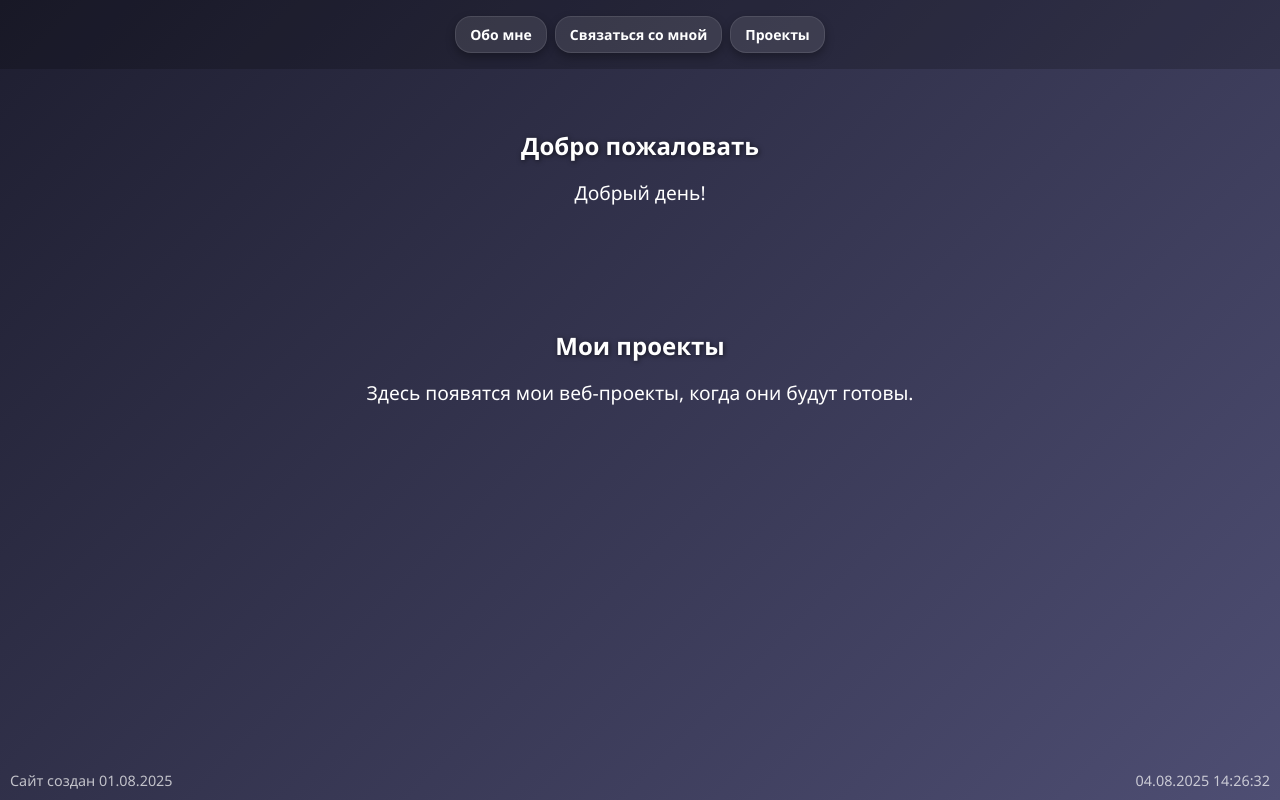
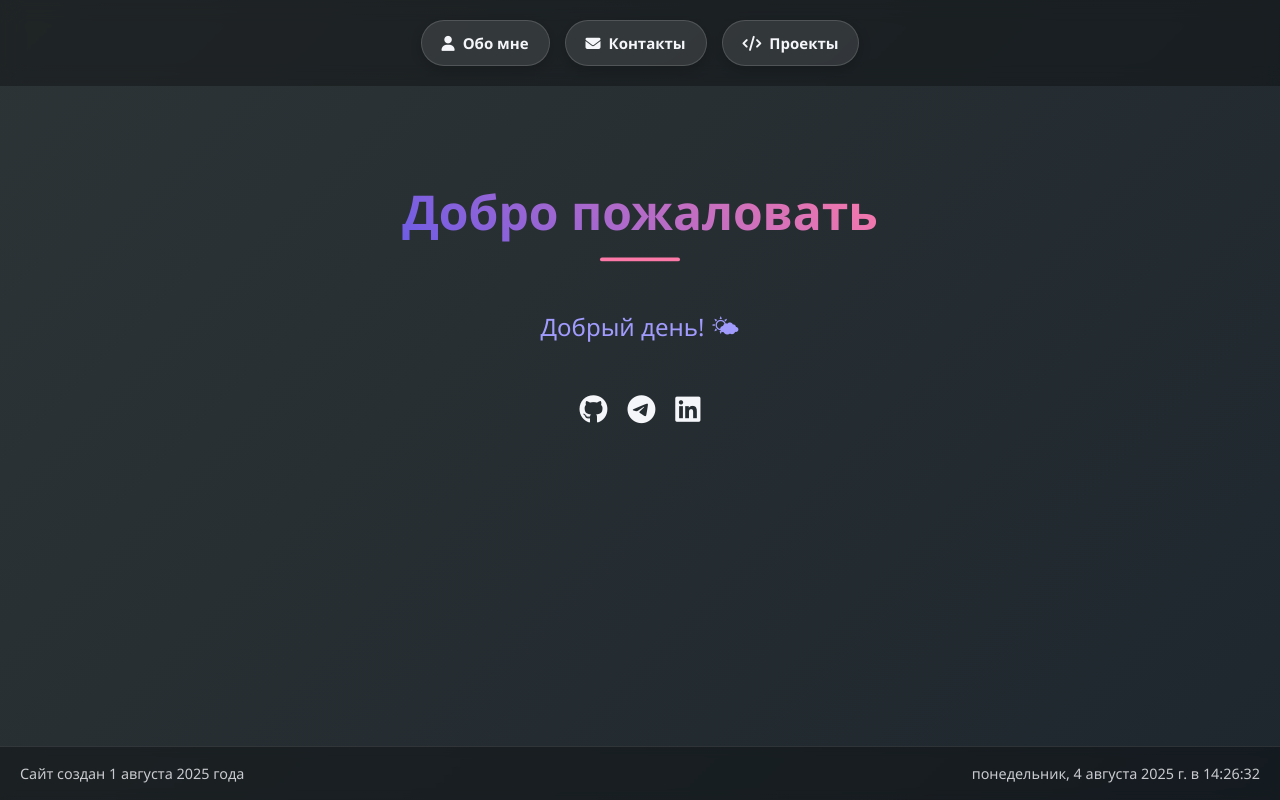
Before and after one commit to IMOMDIN/IMOMDIN.github.io, a plain HTML site: page index.html in a window 1280 px wide. Drawn offline with Linux system fonts and the light colour scheme.

Commit message:
Add files via upload

```diff
--- a/index.html
+++ b/index.html
@@ -4,7 +4,16 @@
   <meta charset="UTF-8" />
   <title>Имомидин — начинающий разработчик</title>
   <meta name="viewport" content="width=device-width, initial-scale=1.0" />
+  <link rel="stylesheet" href="https://cdnjs.cloudflare.com/ajax/libs/font-awesome/6.4.0/css/all.min.css">
   <style>
+    :root {
+      --primary: #6c5ce7;
+      --secondary: #a29bfe;
+      --dark: #2d3436;
+      --light: #f5f6fa;
+      --accent: #fd79a8;
+    }
+
     * {
       margin: 0;
       padding: 0;
@@ -12,70 +21,127 @@
     }
 
     body {
-      font-family: 'Segoe UI', sans-serif;
-      background: linear-gradient(135deg, #1e1e30, #4e4e73);
-      color: #fff;
+      font-family: 'Poppins', 'Segoe UI', sans-serif;
+      background: linear-gradient(135deg, var(--dark), #1e272e);
+      color: var(--light);
       min-height: 100vh;
+      line-height: 1.6;
+      padding-bottom: 80px;
     }
 
     nav {
       display: flex;
       justify-content: center;
-      gap: 8px;
-      padding: 16px;
-      background: rgba(0, 0, 0, 0.2);
+      gap: 15px;
+      padding: 20px;
+      background: rgba(0, 0, 0, 0.3);
+      backdrop-filter: blur(10px);
+      position: sticky;
+      top: 0;
+      z-index: 100;
     }
 
     nav a {
-      padding: 8px 14px;
+      padding: 10px 20px;
       background: rgba(255, 255, 255, 0.1);
-      border-radius: 16px;
+      border-radius: 50px;
       text-decoration: none;
-      color: #fff;
-      font-weight: bold;
-      font-size: 14px;
+      color: var(--light);
+      font-weight: 600;
+      font-size: 15px;
       transition: all 0.3s ease;
-      box-shadow: 0 4px 10px rgba(0,0,0,0.3);
-      border: 1px solid rgba(255,255,255,0.1);
-      white-space: nowrap;
+      box-shadow: 0 4px 15px rgba(0,0,0,0.2);
+      border: 1px solid rgba(255,255,255,0.15);
+      display: flex;
+      align-items: center;
+      gap: 8px;
     }
 
     nav a:hover {
-      background: rgba(255, 255, 255, 0.2);
+      background: var(--primary);
+      transform: translateY(-2px);
+      box-shadow: 0 6px 20px rgba(108, 92, 231, 0.4);
     }
 
     section {
+      padding: 100px 20px;
+      animation: fadeIn 1s ease-in-out;
+      max-width: 1200px;
+      margin: 0 auto;
       text-align: center;
-      padding: 60px 20px;
-      animation: fadeIn 1s ease-in-out;
     }
 
     h1, h2 {
-      margin-bottom: 16px;
-      text-shadow: 1px 1px 5px rgba(0, 0, 0, 0.6);
+      margin-bottom: 25px;
+      font-weight: 700;
+      position: relative;
+      display: inline-block;
     }
 
-    p {
-      font-size: 1.2em;
-      line-height: 1.6;
-      max-width: 700px;
-      margin: 0 auto;
+    h1 {
+      font-size: 3rem;
+      background: linear-gradient(45deg, var(--primary), var(--accent));
+      -webkit-background-clip: text;
+      background-clip: text;
+      color: transparent;
     }
 
-    .datetime {
-      position: fixed;
-      bottom: 10px;
-      right: 10px;
-      font-size: 0.9em;
-      opacity: 0.7;
+    h1::after {
+      content: '';
+      position: absolute;
+      bottom: -10px;
+      left: 50%;
+      transform: translateX(-50%);
+      width: 80px;
+      height: 4px;
+      background: var(--accent);
+      border-radius: 2px;
     }
 
-    .creation-date {
+    .welcome p {
+      font-size: 1.5em;
+      margin-top: 20px;
+      color: var(--secondary);
+      max-width: 700px;
+      margin-left: auto;
+      margin-right: auto;
+    }
+
+    .footer-container {
       position: fixed;
-      bottom: 10px;
-      left: 10px;
+      bottom: 0;
+      left: 0;
+      right: 0;
+      display: flex;
+      justify-content: space-between;
+      padding: 15px 20px;
+      background: rgba(0,0,0,0.3);
+      backdrop-filter: blur(5px);
+      border-top: 1px solid rgba(255,255,255,0.1);
+      z-index: 99;
+    }
+
+    .creation-date, .datetime {
       font-size: 0.9em;
-      opacity: 0.7;
+      opacity: 0.8;
+    }
+
+    .social-links {
+      display: flex;
+      justify-content: center;
+      gap: 20px;
+      margin-top: 40px;
+    }
+
+    .social-links a {
+      color: var(--light);
+      font-size: 1.8em;
+      transition: all 0.3s ease;
+    }
+
+    .social-links a:hover {
+      color: var(--accent);
+      transform: scale(1.2);
     }
 
     @keyframes fadeIn {
@@ -83,87 +149,94 @@
       to { opacity: 1; transform: translateY(0); }
     }
 
-    @media (max-width: 480px) {
-      nav { gap: 6px; padding: 12px; }
-      nav a { font-size: 13px; padding: 7px 12px; }
-      h1, h2 { font-size: 1.8em; }
-      p { font-size: 1em; }
-      .datetime, .creation-date { font-size: 0.7em; }
+    @keyframes float {
+      0% { transform: translateY(0px); }
+      50% { transform: translateY(-15px); }
+      100% { transform: translateY(0px); }
+    }
+
+    .floating {
+      animation: float 3s ease-in-out infinite;
+    }
+
+    @media (max-width: 768px) {
+      h1 { font-size: 2.2rem; }
+      .welcome { padding-top: 100px; }
+      nav { flex-wrap: wrap; }
+      .footer-container {
+        flex-direction: column;
+        align-items: center;
+        gap: 10px;
+        text-align: center;
+      }
     }
   </style>
 </head>
 <body>
   <!-- Навигация -->
   <nav>
-    <a href="about.html">Обо мне</a>
-    <a href="contact.html">Связаться со мной</a>
-    <a href="projects.html">Проекты</a>
+    <a href="about.html"><i class="fas fa-user"></i> Обо мне</a>
+    <a href="contact.html"><i class="fas fa-envelope"></i> Контакты</a>
+    <a href="projects.html"><i class="fas fa-code"></i> Проекты</a>
   </nav>
 
   <!-- Добро пожаловать -->
   <section class="welcome">
-    <h1>Добро пожаловать</h1>
-    <p>Welcome to my website!</p>
+    <h1 class="floating">Добро пожаловать</h1>
+    <p id="greeting">Рад видеть вас на моём сайте!</p>
+    <div class="social-links">
+      <a href="#" target="_blank"><i class="fab fa-github"></i></a>
+      <a href="#" target="_blank"><i class="fab fa-telegram"></i></a>
+      <a href="#" target="_blank"><i class="fab fa-linkedin"></i></a>
+    </div>
   </section>
 
-  <!-- Мои проекты -->
-  <section id="projects">
-    <h2>Мои проекты</h2>
-    <p>Здесь появятся мои веб-проекты, когда они будут готовы.</p>
-  </section>
-
-  <!-- Дата и время -->
-  <div class="datetime" id="datetime"></div>
-
-  <!-- Дата создания сайта -->
-  <div class="creation-date">Сайт создан 01.08.2025</div>
+  <!-- Футер с датами -->
+  <div class="footer-container">
+    <div class="creation-date">Сайт создан 1 августа 2025 года</div>
+    <div class="datetime" id="datetime"></div>
+  </div>
 
   <!-- JavaScript -->
   <script>
     // Приветствие по времени суток
-    const welcomeMessage = document.querySelector('.welcome p');
-    const now = new Date();
-    const hour = now.getHours();
+    const greetings = [
+      { time: 5, text: "Доброй ночи! 🌙", emoji: "🌙" },
+      { time: 12, text: "Доброе утро! ☀️", emoji: "☀️" },
+      { time: 17, text: "Добрый день! 🌤", emoji: "🌤" },
+      { time: 22, text: "Добрый вечер! 🌆", emoji: "🌆" },
+      { time: 24, text: "Спокойной ночи! 🌃", emoji: "🌃" }
+    ];
 
-    let greeting;
-    if (hour < 12) {
-      greeting = "Доброе утро!";
-    } else if (hour < 18) {
-      greeting = "Добрый день!";
-    } else {
-      greeting = "Добрый вечер!";
+    function getGreeting() {
+      const now = new Date();
+      const hour = now.getHours();
+
+      for (let greeting of greetings) {
+        if (hour < greeting.time) {
+          return greeting.text;
+        }
+      }
+      return "Привет! 👋";
     }
 
-    welcomeMessage.textContent = greeting;
+    document.getElementById('greeting').textContent = getGreeting();
 
-    // Плавная прокрутка (если в будущем будут якоря вида #id)
-    document.querySelectorAll('a[href^="#"]').forEach(anchor => {
-      anchor.addEventListener('click', function (e) {
-        e.preventDefault();
-        const target = document.querySelector(this.getAttribute('href'));
-        if (target) {
-          target.scrollIntoView({ behavior: 'smooth' });
-        }
-      });
-    });
-
-    // Обновление даты и времени (без дня недели)
+    // Обновление даты и времени
     function updateDateTime() {
       const now = new Date();
-      const date = now.toLocaleDateString('ru-RU', {
+      const options = {
+        weekday: 'long',
         year: 'numeric',
-        month: '2-digit',
-        day: '2-digit'
-      });
-      const time = now.toLocaleTimeString('ru-RU', {
+        month: 'long',
+        day: 'numeric',
         hour: '2-digit',
         minute: '2-digit',
         second: '2-digit'
-      });
-      document.getElementById('datetime').textContent = `${date} ${time}`;
+      };
+      document.getElementById('datetime').textContent = now.toLocaleDateString('ru-RU', options);
     }
 
-    // Обновляем каждую секунду
     updateDateTime();
     setInterval(updateDateTime, 1000);
   </script>
```
